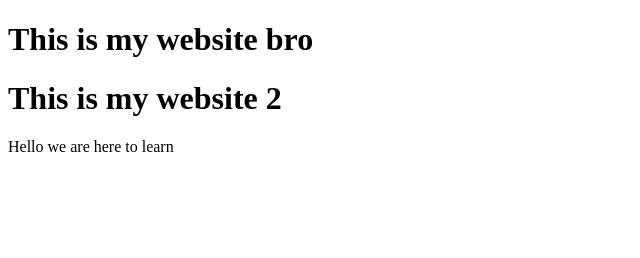
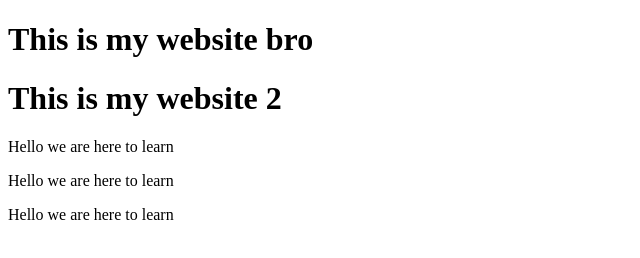
Before and after one commit to Anuj979304/my-repos, a plain HTML site: page index/index.html in a window 1280 px wide. Shown: the whole page, without its empty margins (0-640 px from the left). Drawn offline with Linux system fonts and the light colour scheme.

Commit message:
Duplicate 'Hello we are here to learn' paragraph

```diff
--- a/index/index.html
+++ b/index/index.html
@@ -8,5 +8,7 @@
     <h1>This is my website bro</h1>
         <h1>This is my website 2</h1>
 <p>Hello we are here to learn</p>
+    <p>Hello we are here to learn</p>
+    <p>Hello we are here to learn</p>
 </body>
 </html>
```
